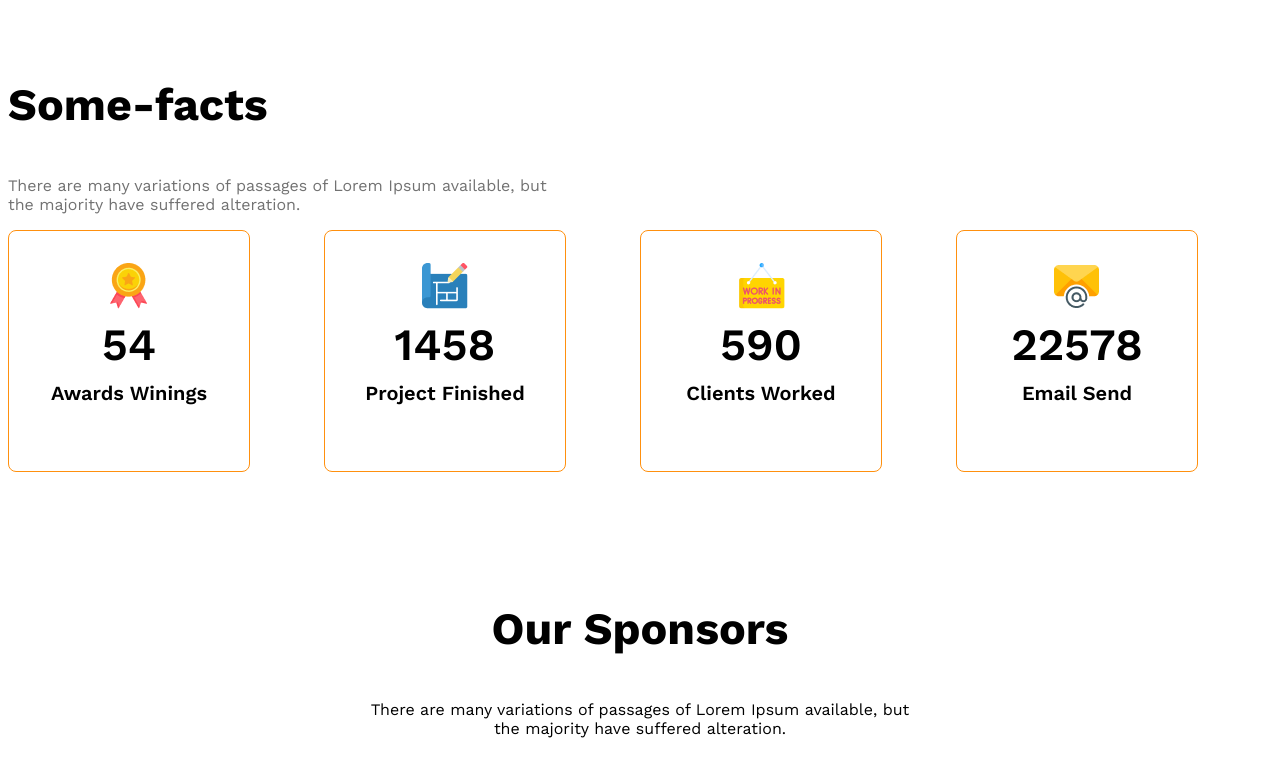
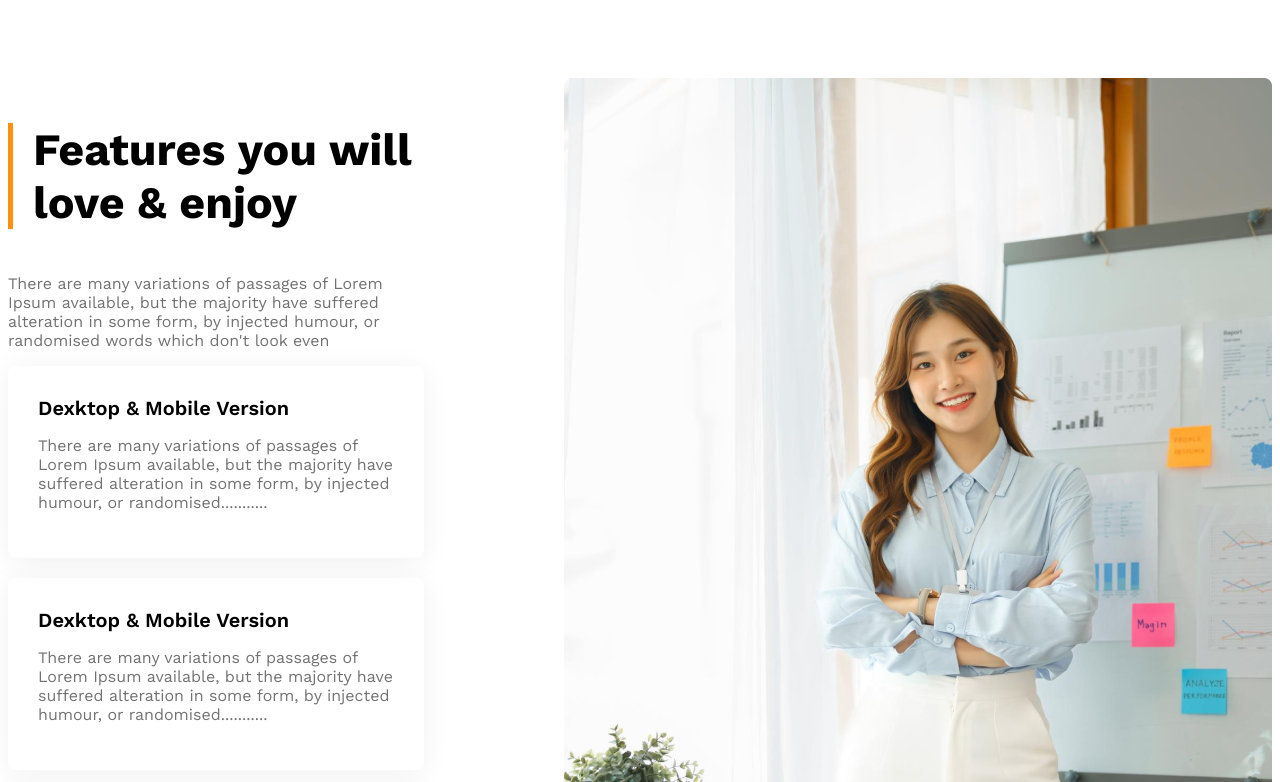
Before and after one commit to mddipu07/G3-architect-website, a plain HTML site: page index.html in a window 1280 px wide. Shown: the part 2750-3532 px from the top of the page. Drawn offline with nearby package versions, Linux system fonts and the light colour scheme.

Commit message:
structure for features section

```diff
--- a/index.html
+++ b/index.html
@@ -48,8 +48,39 @@
      </section>
      <!-- team-section-end -->
 
+     <!-- features-section-start -->
+      <section class="features">
+        <div>
+          <h3 id="features-section-title" class="section-title">Features you will<br> love & enjoy</h3>
+          <p class="text-light-gray">There are many variations of passages of Lorem Ipsum available, but the majority have suffered alteration in some form, by injected humour, or randomised words which don't look even</p>
+
+          <!-- features-card-container -->
+           <div class="features-card">
+            <h4 class="features-title">Dexktop & Mobile Version</h4>
+            <p class="text-light-gray">There are many variations of passages of Lorem Ipsum available, but the majority have suffered alteration in some form, by injected humour, or randomised...........</p>
+           </div>
+           <div class="features-card">
+            <h4 class="features-title">Dexktop & Mobile Version</h4>
+            <p class="text-light-gray">There are many variations of passages of Lorem Ipsum available, but the majority have suffered alteration in some form, by injected humour, or randomised...........</p>
+           </div>
+           <div class="features-card">
+            <h4 class="features-title">Dexktop & Mobile Version</h4>
+            <p class="text-light-gray">There are many variations of passages of Lorem Ipsum available, but the majority have suffered alteration in some form, by injected humour, or randomised...........</p>
+           </div>
+           <div class="features-card">
+            <h4 class="features-title">Dexktop & Mobile Version</h4>
+            <p class="text-light-gray">There are many variations of passages of Lorem Ipsum available, but the majority have suffered alteration in some form, by injected humour, or randomised...........</p>
+           </div>
+        </div>
+        <div>
+            <img src="images/architect.png" alt="">
+        </div>
+      </section>
+
+
+
      <!-- features-Cards-start-->
-    <section>
+    <section class="some-fact-cards">
 <h3 class="section-title">Some-facts</h3>
 <p class="text-light-gray fact-description">
     There are many variations of passages of Lorem Ipsum available, but the majority have suffered alteration.
--- a/style.css
+++ b/style.css
@@ -150,6 +150,28 @@
 }
 /* fact-sponsor-End */
 
+/* features-section-related-style */
+#features-section-title{
+border-left: 5px solid #FF900E;
+padding-left: 20px;
+}
+.features-card .features-title{
+font-weight: 600;
+font-size: 1.25rem;
+margin-top: 0px;
+margin-bottom: 0px;
+}
+.features-card{
+  padding: 30px;
+  box-shadow: 0 4px 30px 0  rgb(0, 0, 0, 0.06);
+  margin-bottom: 20px;
+  border-radius: 8px;
+}
+.features{
+display: flex;
+gap: 140px;
+}
+
 /* responsive Media Query for small */
 @media screen and (max-width: 576px) {
 .navbar,
```
